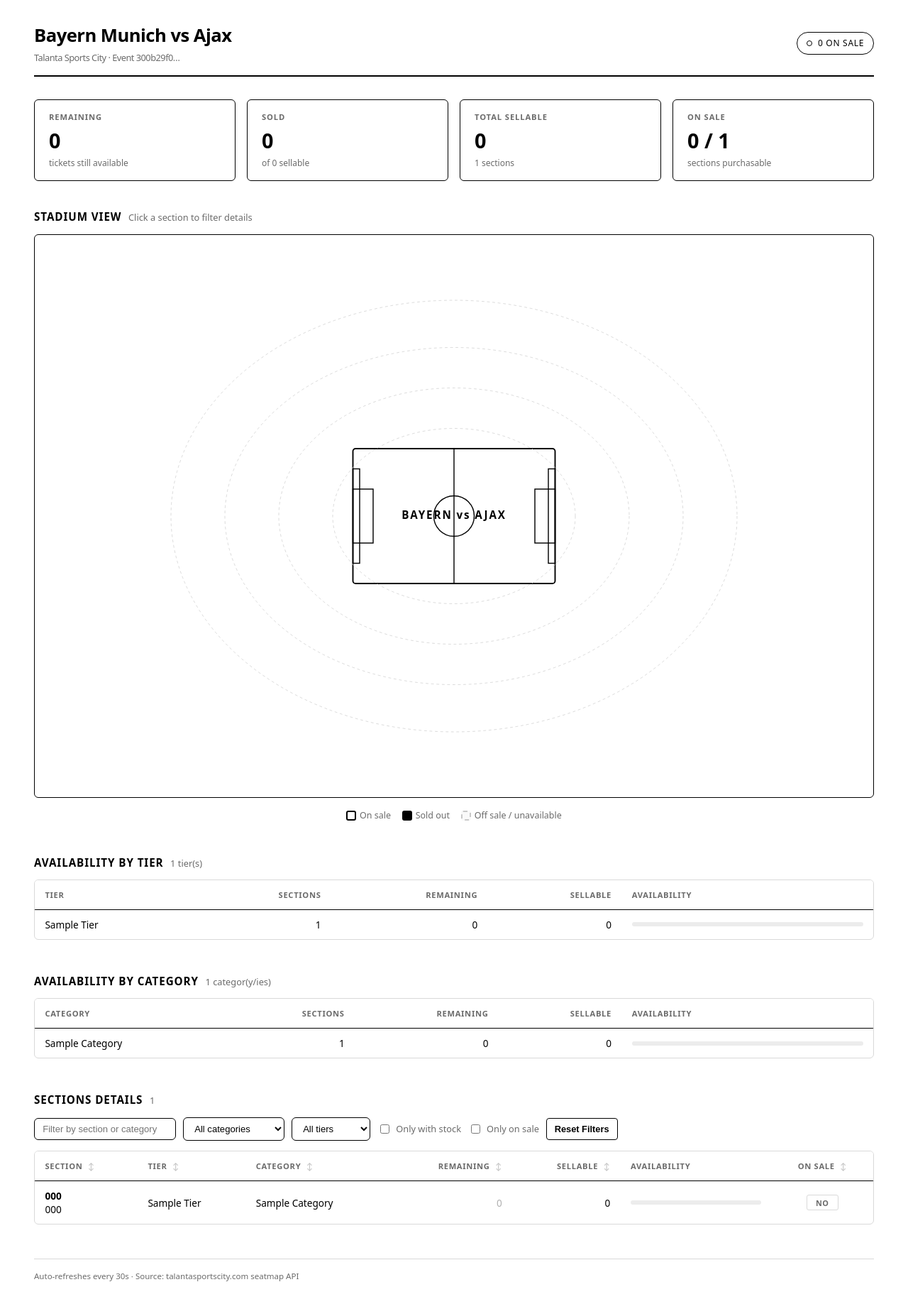
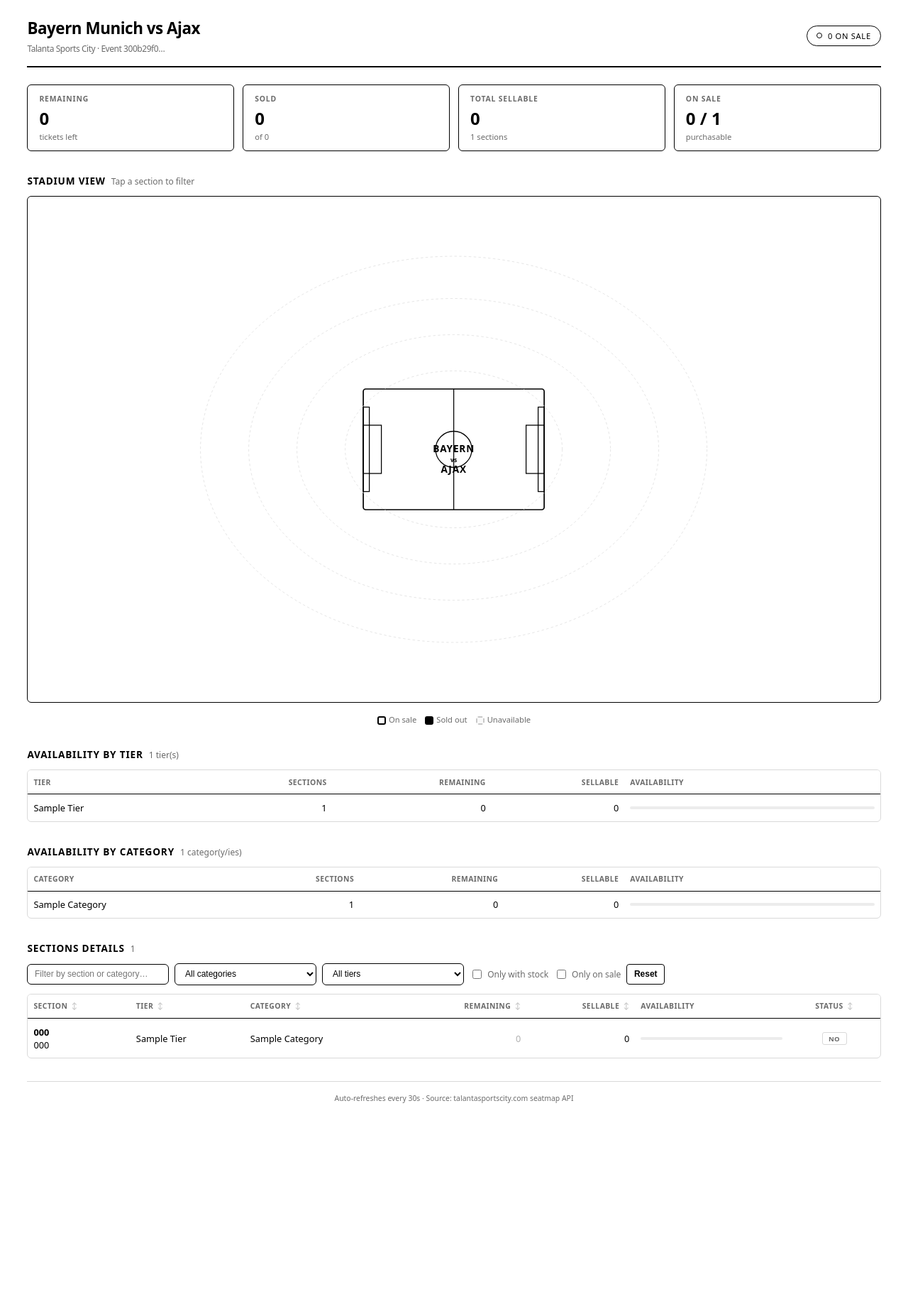
Before and after one commit to kingleethedev/talanta, a Flask app: page / in a window 1280 px wide. Shown: the whole page at 71% size. After the commit the page ends 1554 px from the top, so only its background shows below. Run offline with Flask 3, Linux system fonts and the light colour scheme; a database or web service that is not in the repository returns one stand-in record (values such as "Sample title"); data that the repository does not hold is empty.

Commit message:
new changes

```diff
--- a/templates/index.html
+++ b/templates/index.html
@@ -15,33 +15,33 @@
     html, body { margin: 0; background: var(--bg); color: var(--text); }
     body {
       font-family: system-ui, -apple-system, "Segoe UI", Roboto, sans-serif;
-      padding: 2rem clamp(1rem, 4vw, 3rem); min-height: 100vh;
+      padding: 1.5rem clamp(0.75rem, 3vw, 3rem); min-height: 100vh;
     }
 
     header { display:flex; flex-wrap:wrap; align-items:center; justify-content:space-between;
-      gap:1rem; padding-bottom:1rem; margin-bottom:2rem; border-bottom:2px solid var(--line-strong); }
-    h1 { font-size:1.6rem; margin:0; letter-spacing:-.02em; }
-    h1 span { display:block; margin-top:.3rem; font-size:.8rem; font-weight:400; color:var(--muted); }
+      gap:1rem; padding-bottom:1rem; margin-bottom:1.5rem; border-bottom:2px solid var(--line-strong); }
+    h1 { font-size:1.4rem; margin:0; letter-spacing:-.02em; }
+    h1 span { display:block; margin-top:.3rem; font-size:.75rem; font-weight:400; color:var(--muted); }
     .badge { display:inline-flex; align-items:center; gap:.5rem;
       border:1px solid var(--line-strong); padding:.4rem .8rem; border-radius:999px;
-      font-size:.75rem; text-transform:uppercase; letter-spacing:.06em; }
+      font-size:.7rem; text-transform:uppercase; letter-spacing:.06em; }
     .dot { width:8px; height:8px; border-radius:50%; background:var(--text); }
     .dot.off { background:var(--bg); border:1px solid var(--text); }
 
-    .cards { display:grid; grid-template-columns:repeat(auto-fit, minmax(180px,1fr));
-      gap:1rem; margin-bottom:2.5rem; }
+    .cards { display:grid; grid-template-columns:repeat(auto-fit, minmax(140px,1fr));
+      gap:.75rem; margin-bottom:2rem; }
     .card { border:1px solid var(--line-strong); border-radius:var(--radius);
-      padding:1rem 1.25rem; background:var(--panel); }
-    .card h3 { margin:0 0 .4rem; font-size:.7rem; letter-spacing:.08em;
+      padding:.75rem 1rem; background:var(--panel); }
+    .card h3 { margin:0 0 .25rem; font-size:.65rem; letter-spacing:.08em;
       text-transform:uppercase; color:var(--muted); font-weight:600; }
-    .card .num { font-size:1.8rem; font-weight:700; font-variant-numeric:tabular-nums; }
-    .card .sub { font-size:.75rem; color:var(--muted); margin-top:.25rem; }
+    .card .num { font-size:1.5rem; font-weight:700; font-variant-numeric:tabular-nums; }
+    .card .sub { font-size:.7rem; color:var(--muted); margin-top:.15rem; }
 
-    section { margin-bottom:3rem; }
-    section > h2 { font-size:.95rem; font-weight:700; margin:0 0 .9rem;
+    section { margin-bottom:2rem; }
+    section > h2 { font-size:.85rem; font-weight:700; margin:0 0 .75rem;
       text-transform:uppercase; letter-spacing:.06em;
-      display:flex; align-items:baseline; gap:.6rem; }
-    section > h2 .count { font-weight:400; color:var(--muted); font-size:.8rem;
+      display:flex; align-items:baseline; gap:.5rem; flex-wrap:wrap; }
+    section > h2 .count { font-weight:400; color:var(--muted); font-size:.75rem;
       text-transform:none; letter-spacing:0; }
 
     /* ── STADIUM VIEW (SVG) ─────────────────────────── */
@@ -53,11 +53,12 @@
       display: flex;
       justify-content: center;
       margin-bottom: 1rem;
+      overflow: hidden;
     }
     .stadium-svg {
       width: 100%;
-      max-width: 950px;
       height: auto;
+      max-height: 85vh; /* Prevents the map from being taller than the screen on mobile */
     }
 
     /* SVG Section Blocks */
@@ -68,26 +69,11 @@
       cursor: pointer;
       transition: fill 0.15s, stroke-width 0.15s;
     }
-    .sec-rect:hover {
-      fill: #f0f0f0;
-      stroke-width: 2.5;
-    }
-    .sec-rect.sold-out {
-      fill: #000000;
-      stroke: #000000;
-    }
-    .sec-rect.sold-out:hover {
-      fill: #333333;
-    }
-    .sec-rect.off-sale {
-      fill: #f9f9f9;
-      stroke: #cccccc;
-      stroke-dasharray: 3 3;
-    }
-    .sec-rect.off-sale:hover {
-      fill: #f0f0f0;
-      stroke: #999999;
-    }
+    .sec-rect:hover { fill: #f0f0f0; stroke-width: 2.5; }
+    .sec-rect.sold-out { fill: #000000; stroke: #000000; }
+    .sec-rect.sold-out:hover { fill: #333333; }
+    .sec-rect.off-sale { fill: #f9f9f9; stroke: #cccccc; stroke-dasharray: 3 3; }
+    .sec-rect.off-sale:hover { fill: #f0f0f0; stroke: #999999; }
 
     /* SVG Text */
     .sec-text {
@@ -101,6 +87,7 @@
     }
     .sec-text.sold-out { fill: #ffffff; }
     .sec-text.off-sale { fill: #999999; }
+
     .sec-count {
       font-family: system-ui, sans-serif;
       font-size: 7px;
@@ -111,71 +98,81 @@
     }
     .sec-count.sold-out { fill: #cccccc; }
 
-    /* Pitch */
-    .pitch-rect {
-      fill: #ffffff;
-      stroke: #000000;
-      stroke-width: 2;
-    }
-    .pitch-line {
-      stroke: #000000;
-      stroke-width: 1.5;
-      fill: none;
+    /* Adjust SVG text sizes for very small screens */
+    @media (max-width: 600px) {
+      .sec-text { font-size: 14px; } /* Bigger font for mobile */
+      .sec-count { font-size: 10px; }
+      .stadium-container { padding: 0.5rem; }
     }
 
+    /* Pitch */
+    .pitch-rect { fill: #ffffff; stroke: #000000; stroke-width: 2; }
+    .pitch-line { stroke: #000000; stroke-width: 1.5; fill: none; }
+
     /* Legend */
-    .legend { display:flex; flex-wrap:wrap; gap:1rem; justify-content:center;
-      margin-top:1rem; font-size:.78rem; color:var(--muted); }
-    .legend .sw { display:inline-block; width:14px; height:14px; margin-right:.3rem;
+    .legend { display:flex; flex-wrap:wrap; gap:.75rem; justify-content:center;
+      margin-top:.75rem; font-size:.7rem; color:var(--muted); }
+    .legend .sw { display:inline-block; width:12px; height:12px; margin-right:.25rem;
       border:2px solid var(--text); vertical-align:middle; border-radius:3px; }
     .legend .sw.black { background:#000; }
     .legend .sw.dashed { background:#f9f9f9; border-style:dashed; border-color:#c8c8c8; }
 
     /* ── TABLES ─────────────────────────────────────── */
     .panel { border:1px solid var(--line); border-radius:var(--radius); overflow:hidden; }
-    table { width:100%; border-collapse:collapse; font-size:.85rem; table-layout:auto; }
+    .table-wrap { overflow-x: auto; -webkit-overflow-scrolling: touch; } /* Mobile scroll */
+
+    table { width:100%; border-collapse:collapse; font-size:.8rem; table-layout:auto; min-width: 600px; }
     thead th { position:sticky; top:0; background:var(--bg); text-align:left;
-      padding:.8rem .9rem; font-size:.7rem; letter-spacing:.06em;
+      padding:.6rem .5rem; font-size:.65rem; letter-spacing:.04em;
       text-transform:uppercase; color:var(--muted);
       border-bottom:1px solid var(--line-strong); cursor:pointer;
       user-select:none; white-space:nowrap; font-weight:600; }
     thead th:hover { color:var(--text); }
-    thead th .arrow { opacity:.4; margin-left:.25rem; font-size:.65rem; }
-    tbody td { padding:.7rem .9rem; border-bottom:1px solid var(--line); vertical-align:middle; }
+    thead th .arrow { opacity:.4; margin-left:.15rem; font-size:.6rem; }
+    tbody td { padding:.6rem .5rem; border-bottom:1px solid var(--line); vertical-align:middle; }
     tbody tr:hover td { background:var(--hover); }
     tbody tr:last-child td { border-bottom:none; }
+
     td.num, th.num { text-align:right; font-variant-numeric:tabular-nums; white-space:nowrap; }
-    td.mono { font-family:ui-monospace, monospace; font-size:.75rem; color:var(--muted); white-space:nowrap; }
+    td.mono { font-family:ui-monospace, monospace; font-size:.7rem; color:var(--muted); white-space:nowrap; }
     .zero { color:#b0b0b0; }
 
-    .pill { display:inline-block; padding:.15rem .5rem; border-radius:3px;
-      font-size:.68rem; font-weight:700; text-transform:uppercase;
-      letter-spacing:.04em; border:1px solid var(--text); text-align:center; min-width:45px; }
+    .pill { display:inline-block; padding:.1rem .4rem; border-radius:3px;
+      font-size:.6rem; font-weight:700; text-transform:uppercase;
+      letter-spacing:.04em; border:1px solid var(--text); text-align:center; min-width:35px; }
     .pill.on { background:var(--text); color:var(--bg); }
     .pill.off { background:var(--bg); color:var(--muted); border-color:var(--line); }
 
-    .bar { height:6px; background:#ececec; border-radius:3px; overflow:hidden; min-width:80px; width:100%; }
-    .bar > i { display:block; height:100%; background:var(--text); border-radius:3px; }
+    .bar { height:4px; background:#ececec; border-radius:2px; overflow:hidden; min-width:50px; width:100%; }
+    .bar > i { display:block; height:100%; background:var(--text); border-radius:2px; }
     .bar.empty > i { background:#c8c8c8; }
 
-    .toolbar { display:flex; flex-wrap:wrap; gap:.6rem; margin-bottom:.9rem; align-items:center; }
+    .toolbar { display:flex; flex-wrap:wrap; gap:.5rem; margin-bottom:.75rem; align-items:center; }
     .toolbar input[type="search"], .toolbar select {
       background:var(--bg); border:1px solid var(--line-strong); color:var(--text);
-      padding:.45rem .7rem; border-radius:var(--radius); font-size:.82rem; outline:none; }
+      padding:.4rem .6rem; border-radius:var(--radius); font-size:.75rem; outline:none; width: 100%; max-width: 200px; }
     .toolbar input[type="search"]:focus, .toolbar select:focus { box-shadow:0 0 0 2px var(--line); }
-    .toolbar label { font-size:.8rem; color:var(--muted); display:flex; align-items:center; gap:.4rem; cursor:pointer; }
+    .toolbar label { font-size:.75rem; color:var(--muted); display:flex; align-items:center; gap:.3rem; cursor:pointer; }
     .toolbar input[type="checkbox"] { accent-color:#000; }
-    .btn-reset { background:#fff; border:1px solid #000; padding:.45rem .7rem;
-      border-radius:4px; cursor:pointer; font-size:.8rem; font-weight:600; }
+    .btn-reset { background:#fff; border:1px solid #000; padding:.4rem .6rem;
+      border-radius:4px; cursor:pointer; font-size:.75rem; font-weight:600; }
     .btn-reset:hover { background:#000; color:#fff; }
 
-    .err { border:1px solid var(--text); padding:1rem 1.25rem; border-radius:var(--radius); font-size:.85rem; }
-    .empty-state { padding:2rem; text-align:center; color:var(--muted); font-size:.85rem; display:none; }
-    footer { margin-top:2rem; padding-top:1rem; border-top:1px solid var(--line); color:var(--muted); font-size:.72rem; }
+    .err { border:1px solid var(--text); padding:1rem; border-radius:var(--radius); font-size:.8rem; }
+    .empty-state { padding:1.5rem; text-align:center; color:var(--muted); font-size:.8rem; display:none; }
+    footer { margin-top:2rem; padding-top:1rem; border-top:1px solid var(--line); color:var(--muted); font-size:.65rem; text-align: center; }
 
-    @media (max-width:640px) {
-      thead th:nth-child(1), tbody td:nth-child(1) { display:none; }
-      .card .num { font-size:1.45rem; }
+    @media (max-width: 640px) {
+      /* Hide the lower-priority columns on mobile */
+      th.hide-mobile, td.hide-mobile { display: none; }
+
+      /* Stack toolbars and cards */
+      .toolbar input[type="search"] { max-width: 100%; }
+      .cards { grid-template-columns: 1fr 1fr; }
+
+      /* Make the map text bigger inside the SVG */
+      .sec-text { font-size: 16px; }
+      .sec-count { font-size: 11px; }
     }
   </style>
 </head>
@@ -197,21 +194,21 @@
     <div class="cards">
       <div class="card"><h3>Remaining</h3>
         <div class="num">{{ "{:,}".format(summary.remaining) }}</div>
-        <div class="sub">tickets still available</div></div>
+        <div class="sub">tickets left</div></div>
       <div class="card"><h3>Sold</h3>
         <div class="num">{{ "{:,}".format(summary.sold) }}</div>
-        <div class="sub">of {{ "{:,}".format(summary.total_sellable) }} sellable</div></div>
+        <div class="sub">of {{ "{:,}".format(summary.total_sellable) }}</div></div>
       <div class="card"><h3>Total sellable</h3>
         <div class="num">{{ "{:,}".format(summary.total_sellable) }}</div>
         <div class="sub">{{ summary.total_sections }} sections</div></div>
       <div class="card"><h3>On sale</h3>
         <div class="num">{{ summary.on_sale_sections }} / {{ summary.total_sections }}</div>
-        <div class="sub">sections purchasable</div></div>
+        <div class="sub">purchasable</div></div>
     </div>
 
     <!-- ── STADIUM VIEW ─────────────────────────────── -->
     <section>
-      <h2>Stadium View <span class="count">Click a section to filter details</span></h2>
+      <h2>Stadium View <span class="count">Tap a section to filter</span></h2>
       <div class="stadium-container">
         <svg class="stadium-svg" viewBox="-500 -400 1000 800" xmlns="http://www.w3.org/2000/svg">
 
@@ -224,14 +221,16 @@
             <rect class="pitch-line" x="120" y="-40" width="30" height="80" />
             <rect class="pitch-line" x="-150" y="-70" width="10" height="140" />
             <rect class="pitch-line" x="140" y="-70" width="10" height="140" />
-            <text x="0" y="0" text-anchor="middle" dominant-baseline="middle" font-size="16" font-weight="bold" fill="#000" letter-spacing="2">BAYERN vs AJAX</text>
+            <text x="0" y="0" text-anchor="middle" dominant-baseline="middle" font-size="16" font-weight="bold" fill="#000" letter-spacing="1">BAYERN</text>
+            <text x="0" y="18" text-anchor="middle" dominant-baseline="middle" font-size="10" font-weight="bold" fill="#000">vs</text>
+            <text x="0" y="34" text-anchor="middle" dominant-baseline="middle" font-size="16" font-weight="bold" fill="#000" letter-spacing="1">AJAX</text>
           </g>
 
           <!-- Tier Rings (Dashed Guide Lines) -->
-          <ellipse cx="0" cy="0" rx="180" ry="130" stroke="#d9d9d9" stroke-width="1" stroke-dasharray="4 4" fill="none"/>
-          <ellipse cx="0" cy="0" rx="260" ry="190" stroke="#d9d9d9" stroke-width="1" stroke-dasharray="4 4" fill="none"/>
-          <ellipse cx="0" cy="0" rx="340" ry="250" stroke="#d9d9d9" stroke-width="1" stroke-dasharray="4 4" fill="none"/>
-          <ellipse cx="0" cy="0" rx="420" ry="320" stroke="#d9d9d9" stroke-width="1" stroke-dasharray="4 4" fill="none"/>
+          <ellipse cx="0" cy="0" rx="180" ry="130" stroke="#e0e0e0" stroke-width="1" stroke-dasharray="4 4" fill="none"/>
+          <ellipse cx="0" cy="0" rx="260" ry="190" stroke="#e0e0e0" stroke-width="1" stroke-dasharray="4 4" fill="none"/>
+          <ellipse cx="0" cy="0" rx="340" ry="250" stroke="#e0e0e0" stroke-width="1" stroke-dasharray="4 4" fill="none"/>
+          <ellipse cx="0" cy="0" rx="420" ry="320" stroke="#e0e0e0" stroke-width="1" stroke-dasharray="4 4" fill="none"/>
 
           <!-- Lower Tier (Inner Ring) -->
           {% set lower = sections | selectattr('tier', 'equalto', 'lower') | list %}
@@ -239,19 +238,17 @@
             {% if s.total_sellable > 0 or s.available > 0 %}
               {% set status = 'off-sale' if not s.on_sale else ('sold-out' if s.available == 0 else '') %}
 
-              {# Mathematically position sections around an ellipse #}
               {% set angle = (360 / (lower|length)) * loop.index0 - 90 %}
               {% set rad = angle * 3.14159 / 180 %}
               {% set cx = 215 * math.cos(rad) %}
               {% set cy = 155 * math.sin(rad) %}
 
-              <g transform="translate({{ cx }}, {{ cy }})">
-                <rect class="sec-rect {{ status }}" x="-18" y="-14" width="36" height="28" rx="3"
-                      onclick="filterBySection('{{ s.label }}')">
+              <g transform="translate({{ cx }}, {{ cy }})" onclick="filterBySection('{{ s.label }}')">
+                <rect class="sec-rect {{ status }}" x="-22" y="-16" width="44" height="32" rx="3">
                   <title>{{ s.label }} — {{ s.available }} left</title>
                 </rect>
-                <text class="sec-text {{ status }}" x="0" y="-2">{{ s.sign[:5] }}</text>
-                <text class="sec-count {{ status }}" x="0" y="8">{{ s.available }}</text>
+                <text class="sec-text {{ status }}" x="0" y="-3">{{ s.sign[:5] }}</text>
+                <text class="sec-count {{ status }}" x="0" y="9">{{ s.available }}</text>
               </g>
             {% endif %}
           {% endfor %}
@@ -267,13 +264,12 @@
               {% set cx = 295 * math.cos(rad) %}
               {% set cy = 215 * math.sin(rad) %}
 
-              <g transform="translate({{ cx }}, {{ cy }})">
-                <rect class="sec-rect {{ status }}" x="-18" y="-14" width="36" height="28" rx="3"
-                      onclick="filterBySection('{{ s.label }}')">
+              <g transform="translate({{ cx }}, {{ cy }})" onclick="filterBySection('{{ s.label }}')">
+                <rect class="sec-rect {{ status }}" x="-22" y="-16" width="44" height="32" rx="3">
                   <title>{{ s.label }} — {{ s.available }} left</title>
                 </rect>
-                <text class="sec-text {{ status }}" x="0" y="-2">{{ s.sign[:5] }}</text>
-                <text class="sec-count {{ status }}" x="0" y="8">{{ s.available }}</text>
+                <text class="sec-text {{ status }}" x="0" y="-3">{{ s.sign[:5] }}</text>
+                <text class="sec-count {{ status }}" x="0" y="9">{{ s.available }}</text>
               </g>
             {% endif %}
           {% endfor %}
@@ -289,12 +285,11 @@
               {% set cx = 375 * math.cos(rad) %}
               {% set cy = 275 * math.sin(rad) %}
 
-              <g transform="translate({{ cx }}, {{ cy }})">
-                <rect class="sec-rect {{ status }}" x="-20" y="-15" width="40" height="30" rx="3"
-                      onclick="filterBySection('{{ s.label }}')">
+              <g transform="translate({{ cx }}, {{ cy }})" onclick="filterBySection('{{ s.label }}')">
+                <rect class="sec-rect {{ status }}" x="-24" y="-17" width="48" height="34" rx="3">
                   <title>{{ s.label }} — {{ s.available }} left</title>
                 </rect>
-                <text class="sec-text {{ status }}" x="0" y="-2">{{ s.sign[:5] }}</text>
+                <text class="sec-text {{ status }}" x="0" y="-3">{{ s.sign[:5] }}</text>
                 <text class="sec-count {{ status }}" x="0" y="9">{{ s.available }}</text>
               </g>
             {% endif %}
@@ -305,7 +300,7 @@
       <div class="legend">
         <span><span class="sw"></span>On sale</span>
         <span><span class="sw black"></span>Sold out</span>
-        <span><span class="sw dashed"></span>Off sale / unavailable</span>
+        <span><span class="sw dashed"></span>Unavailable</span>
       </div>
     </section>
 
@@ -313,6 +308,7 @@
     <section>
       <h2>Availability by Tier <span class="count">{{ tiers|length }} tier(s)</span></h2>
       <div class="panel">
+        <div class="table-wrap">
           <table>
             <thead>
               <tr><th>Tier</th><th class="num">Sections</th><th class="num">Remaining</th><th class="num">Sellable</th><th style="width:30%;">Availability</th></tr>
@@ -331,12 +327,14 @@
             </tbody>
           </table>
         </div>
+      </div>
     </section>
 
     <!-- BY CATEGORY -->
     <section>
       <h2>Availability by Category <span class="count">{{ categories|length }} categor(y/ies)</span></h2>
       <div class="panel">
+        <div class="table-wrap">
           <table>
             <thead>
               <tr><th>Category</th><th class="num">Sections</th><th class="num">Remaining</th><th class="num">Sellable</th><th style="width:30%;">Availability</th></tr>
@@ -355,6 +353,7 @@
             </tbody>
           </table>
         </div>
+      </div>
     </section>
 
     <!-- SECTIONS DETAIL -->
@@ -372,19 +371,20 @@
         </select>
         <label><input type="checkbox" id="onlyAvailable"> Only with stock</label>
         <label><input type="checkbox" id="onlyOnSale"> Only on sale</label>
-        <button class="btn-reset" onclick="resetFilters()">Reset Filters</button>
+        <button class="btn-reset" onclick="resetFilters()">Reset</button>
       </div>
       <div class="panel">
+        <div class="table-wrap">
           <table id="sectionsTable">
             <thead>
               <tr>
                 <th data-sort="label">Section <span class="arrow">↕</span></th>
-              <th data-sort="tier">Tier <span class="arrow">↕</span></th>
-              <th data-sort="category">Category <span class="arrow">↕</span></th>
+                <th data-sort="tier" class="hide-mobile">Tier <span class="arrow">↕</span></th>
+                <th data-sort="category" class="hide-mobile">Category <span class="arrow">↕</span></th>
                 <th data-sort="available" class="num">Remaining <span class="arrow">↕</span></th>
-              <th data-sort="sellable" class="num">Sellable <span class="arrow">↕</span></th>
-              <th style="width:18%;">Availability</th>
-              <th data-sort="onsale" style="text-align:center;">On sale <span class="arrow">↕</span></th>
+                <th data-sort="sellable" class="num hide-mobile">Sellable <span class="arrow">↕</span></th>
+                <th style="width:18%;" class="hide-mobile">Availability</th>
+                <th data-sort="onsale" style="text-align:center;">Status <span class="arrow">↕</span></th>
               </tr>
             </thead>
             <tbody>
@@ -396,16 +396,17 @@
                   data-sellable="{{ s.total_sellable or 0 }}"
                   data-onsale="{{ 1 if s.on_sale else 0 }}">
                 <td><strong>{{ s.sign }}</strong><br><span class="mono">{{ s.code }}</span></td>
-              <td style="text-transform:capitalize;">{{ s.tier or '—' }}</td>
-              <td style="text-transform:capitalize;">{{ s.category or '—' }}</td>
+                <td style="text-transform:capitalize;" class="hide-mobile">{{ s.tier or '—' }}</td>
+                <td style="text-transform:capitalize;" class="hide-mobile">{{ s.category or '—' }}</td>
                 <td class="num {{ 'zero' if not s.available }}">{{ "{:,}".format(s.available or 0) }}</td>
-              <td class="num">{{ "{:,}".format(s.total_sellable or 0) }}</td>
-              <td><div class="bar {{ 'empty' if pct == 0 else '' }}"><i style="width:{{ pct|round(0, 'floor') }}%"></i></div></td>
+                <td class="num hide-mobile">{{ "{:,}".format(s.total_sellable or 0) }}</td>
+                <td class="hide-mobile"><div class="bar {{ 'empty' if pct == 0 else '' }}"><i style="width:{{ pct|round(0, 'floor') }}%"></i></div></td>
                 <td style="text-align:center;"><span class="pill {{ 'on' if s.on_sale else 'off' }}">{{ 'YES' if s.on_sale else 'no' }}</span></td>
               </tr>
               {% endfor %}
             </tbody>
           </table>
+        </div>
         <div class="empty-state" id="emptyState">No sections match your filters.</div>
       </div>
     </section>
```
Lines whose indentation alone changed are shown as unchanged.
